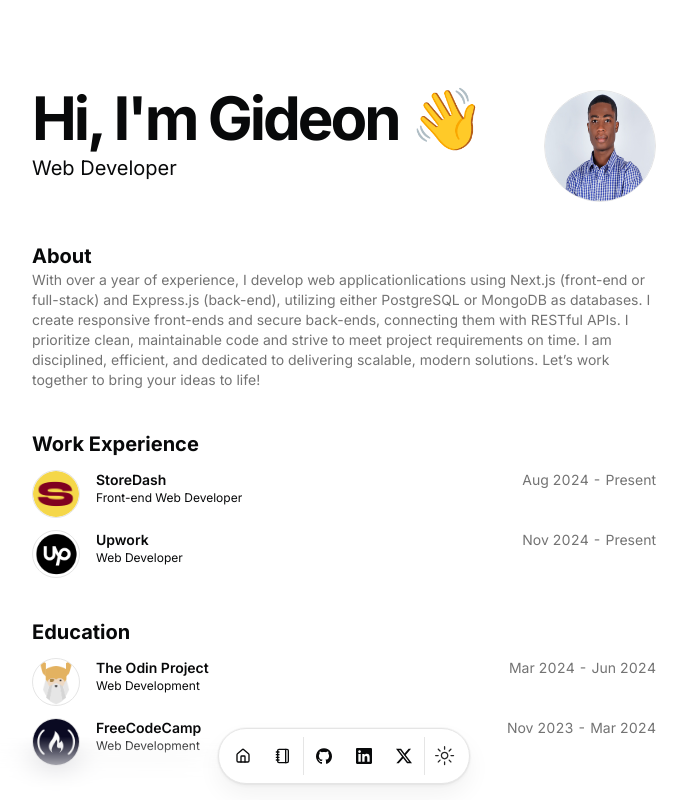
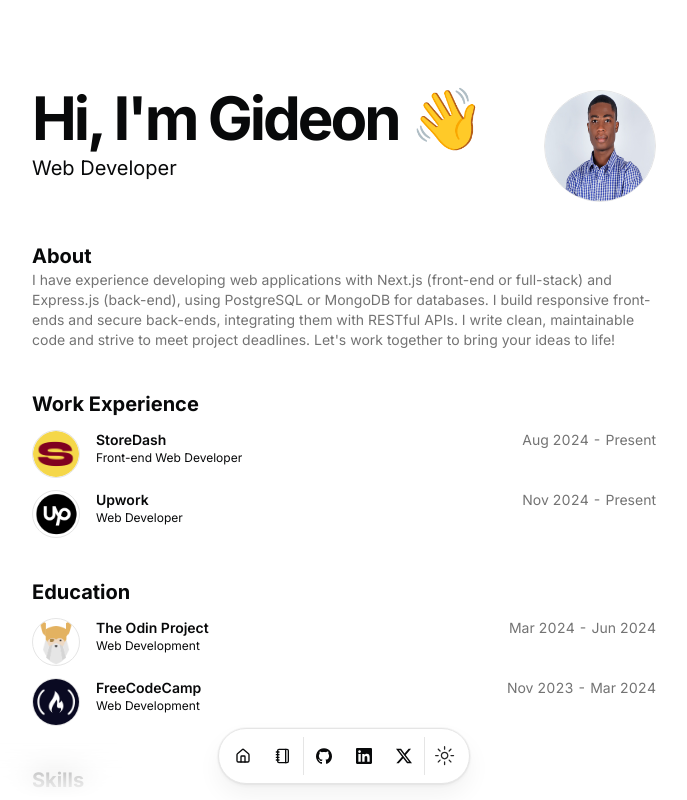
Before and after one commit to gideonadeti/portfolio, a Next.js app: page / in a window 1280 px wide. Shown: the top 800 px of the page, without its empty margins (296-983 px from the left). Built offline with nearby package versions, Linux system fonts and the light colour scheme.

Commit message:
Update about and project description

```diff
--- a/src/data/resume.tsx
+++ b/src/data/resume.tsx
@@ -9,7 +9,7 @@ export const DATA = {
   locationLink: "https://www.google.com/maps/place/koforidua",
   description: "Web Developer",
   summary:
-    "With over a year of experience, I develop web applicationlications using Next.js (front-end or full-stack) and Express.js (back-end), utilizing either PostgreSQL or MongoDB as databases. I create responsive front-ends and secure back-ends, connecting them with RESTful APIs. I prioritize clean, maintainable code and strive to meet project requirements on time. I am disciplined, efficient, and dedicated to delivering scalable, modern solutions. Let’s work together to bring your ideas to life!",
+    "I have experience developing web applications with Next.js (front-end or full-stack) and Express.js (back-end), using PostgreSQL or MongoDB for databases. I build responsive front-ends and secure back-ends, integrating them with RESTful APIs. I write clean, maintainable code and strive to meet project deadlines. Let's work together to bring your ideas to life!",
   avatarUrl: "/me.jpg",
   skills: [
     "HTML",
@@ -72,7 +72,7 @@ export const DATA = {
       start: "Aug 2024",
       end: "Present",
       description:
-        "Developed features that met project requirements, created and styled components to align with Figma designs, and ensured responsiveness across various devices. Utilized Shadcn UI to streamline development and maintain a consistent design. Communicated with the back end using React Query, Axios, and RESTful APIs. Employed Git and GitHub for version control and collaborated with the team on code reviews and bug fixes.",
+        "Developed and styled UI components to match Figma designs. Ensured responsiveness across desktops, tablets, and smartphones. Integrated front-end with back-end using React Query and Axios. Collaborated with the team using Git and GitHub.",
     },
     {
       company: "Upwork",
```
